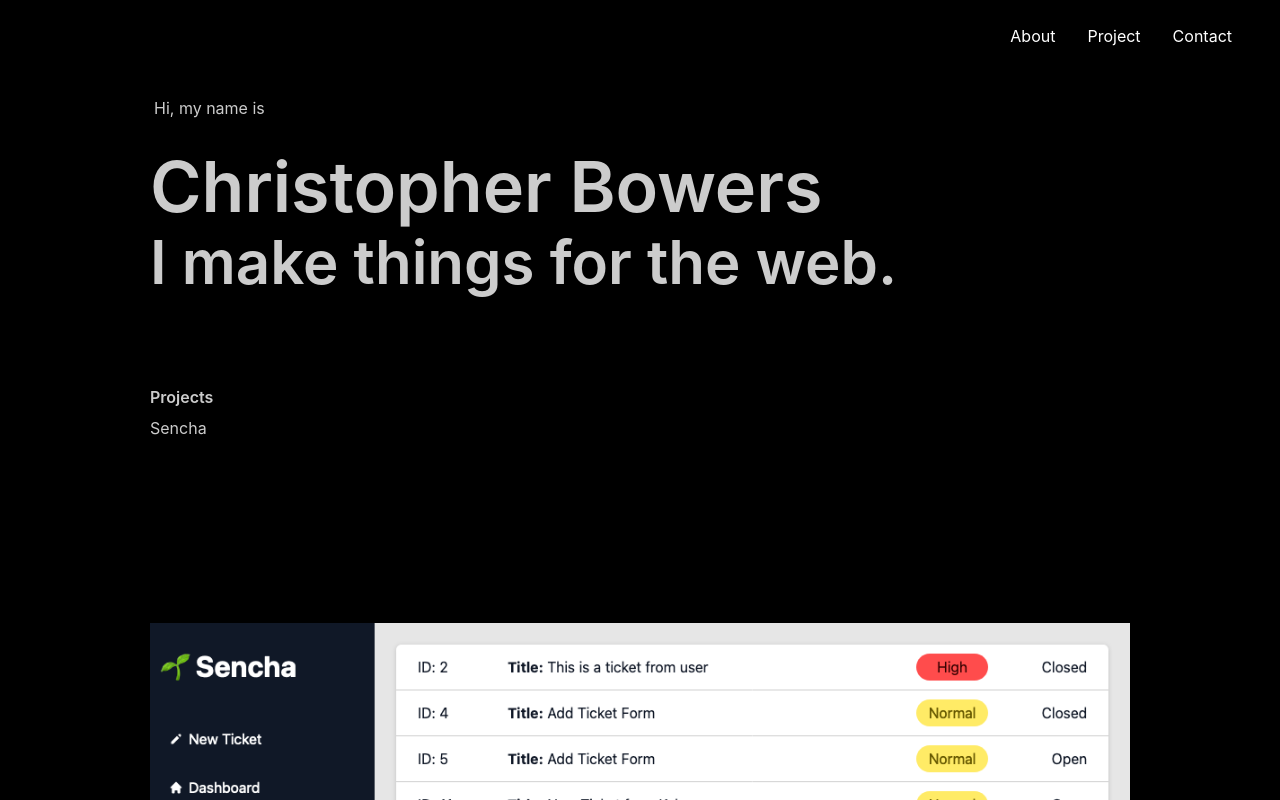
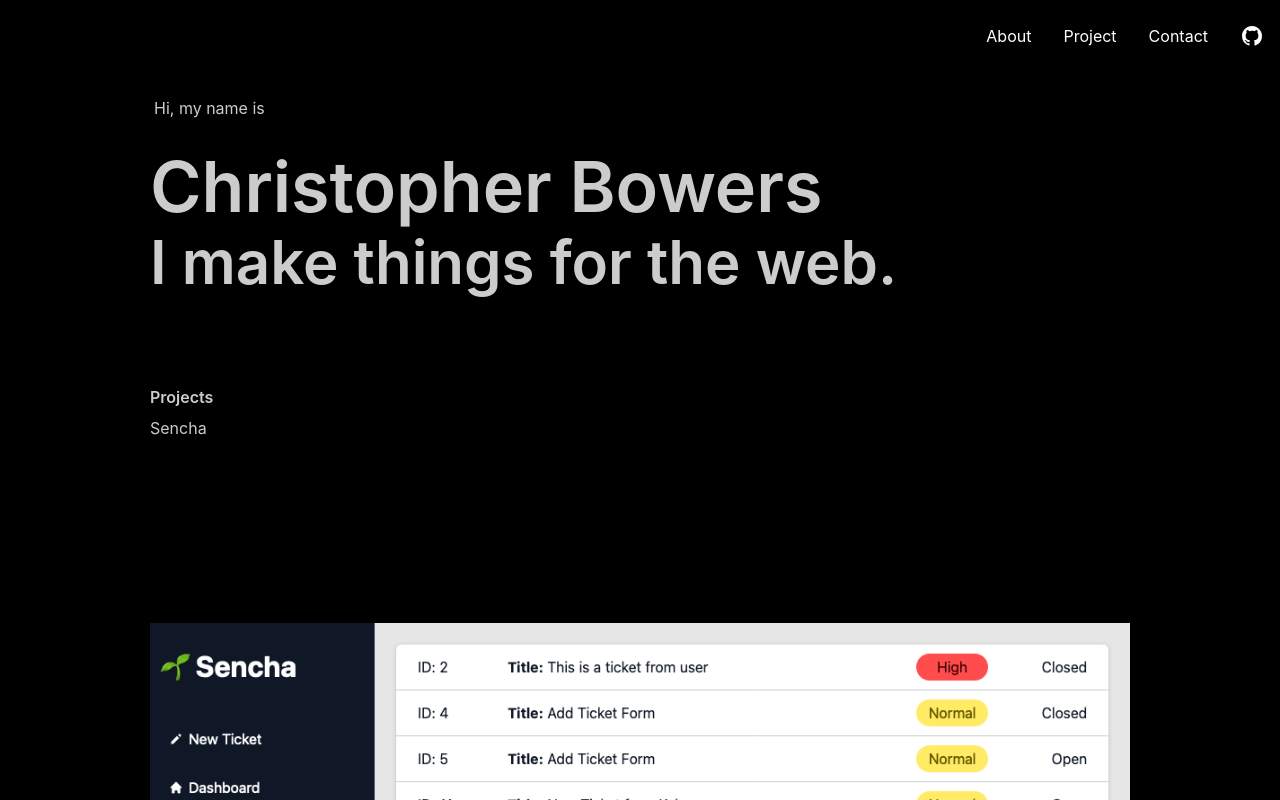
Before and after one commit to christopherbowers/christopherbowers-dev-portfolio, a Next.js app: page / in a window 1280 px wide. Shown: the top 800 px of the page. Built offline with nearby package versions, Linux system fonts and the light colour scheme.

Commit message:
Updated github icon

```diff
--- a/src/components/navbar.js
+++ b/src/components/navbar.js
@@ -34,7 +34,7 @@ export default function Navbar() {
         ))}
         <li className="nav__item">
         <a href="https://github.com/christopherbowers">
-          <svg xmlns="http://www.w3.org/2000/svg" role="img" viewBox="0 0 24 24" fill="none" stroke="currentColor" stroke-width="2" stroke-linecap="round" stroke-linejoin="round" class="feather feather-github"><title>GitHub</title><path d="M9 19c-5 1.5-5-2.5-7-3m14 6v-3.87a3.37 3.37 0 0 0-.94-2.61c3.14-.35 6.44-1.54 6.44-7A5.44 5.44 0 0 0 20 4.77 5.07 5.07 0 0 0 19.91 1S18.73.65 16 2.48a13.38 13.38 0 0 0-7 0C6.27.65 5.09 1 5.09 1A5.07 5.07 0 0 0 5 4.77a5.44 5.44 0 0 0-1.5 3.78c0 5.42 3.3 6.61 6.44 7A3.37 3.37 0 0 0 9 18.13V22"></path></svg>
+          <svg xmlns="http://www.w3.org/2000/svg" viewBox="0 0 24 24" width="24" height="24"><path fill="none" d="M0 0h24v24H0z"/><path d="M12 2C6.475 2 2 6.475 2 12a9.994 9.994 0 0 0 6.838 9.488c.5.087.687-.213.687-.476 0-.237-.013-1.024-.013-1.862-2.512.463-3.162-.612-3.362-1.175-.113-.288-.6-1.175-1.025-1.413-.35-.187-.85-.65-.013-.662.788-.013 1.35.725 1.538 1.025.9 1.512 2.338 1.087 2.912.825.088-.65.35-1.087.638-1.337-2.225-.25-4.55-1.113-4.55-4.938 0-1.088.387-1.987 1.025-2.688-.1-.25-.45-1.275.1-2.65 0 0 .837-.262 2.75 1.026a9.28 9.28 0 0 1 2.5-.338c.85 0 1.7.112 2.5.337 1.912-1.3 2.75-1.024 2.75-1.024.55 1.375.2 2.4.1 2.65.637.7 1.025 1.587 1.025 2.687 0 3.838-2.337 4.688-4.562 4.938.362.312.675.912.675 1.85 0 1.337-.013 2.412-.013 2.75 0 .262.188.574.688.474A10.016 10.016 0 0 0 22 12c0-5.525-4.475-10-10-10z" fill="rgba(255,255,255,1)"/></svg>
         </a>
         </li>
         </ul>
```
